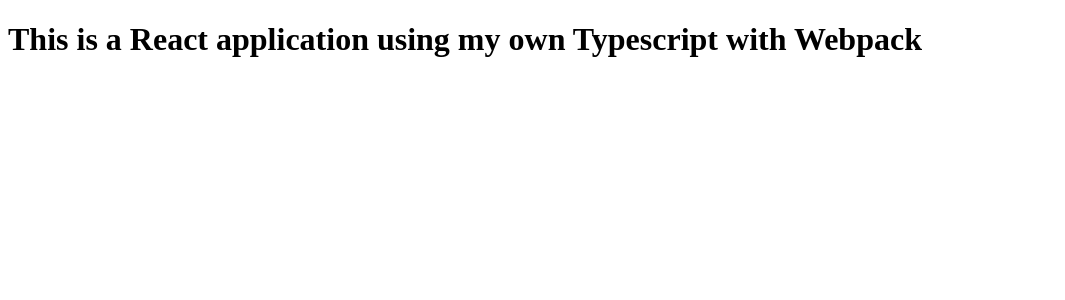
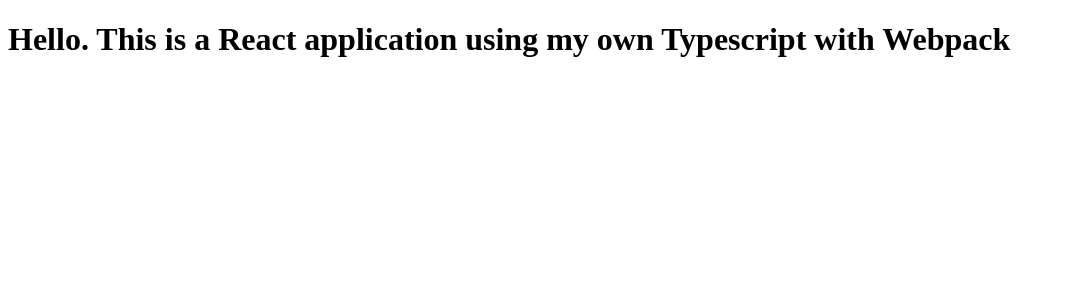
Before and after one commit to dahalNilam/mysitefrontend, a React app: page / in a window 1280 px wide. Shown: the top 300 px of the page, without its empty margins (0-1065 px from the left). Built offline with nearby package versions, Linux system fonts and the light colour scheme.

Commit message:
added hello

```diff
--- a/src/app/components/Hello.tsx
+++ b/src/app/components/Hello.tsx
@@ -8,6 +8,6 @@
 
 export class Hello extends React.Component<IProps, {}> {
    render() {
-   return <h1>This is a {this.props.framework} application using  my own  {this.props.compiler} with {this.props.bundler}</h1>
+   return <h1>Hello. This is a {this.props.framework} application using  my own  {this.props.compiler} with {this.props.bundler}</h1>
    }
 }
```
